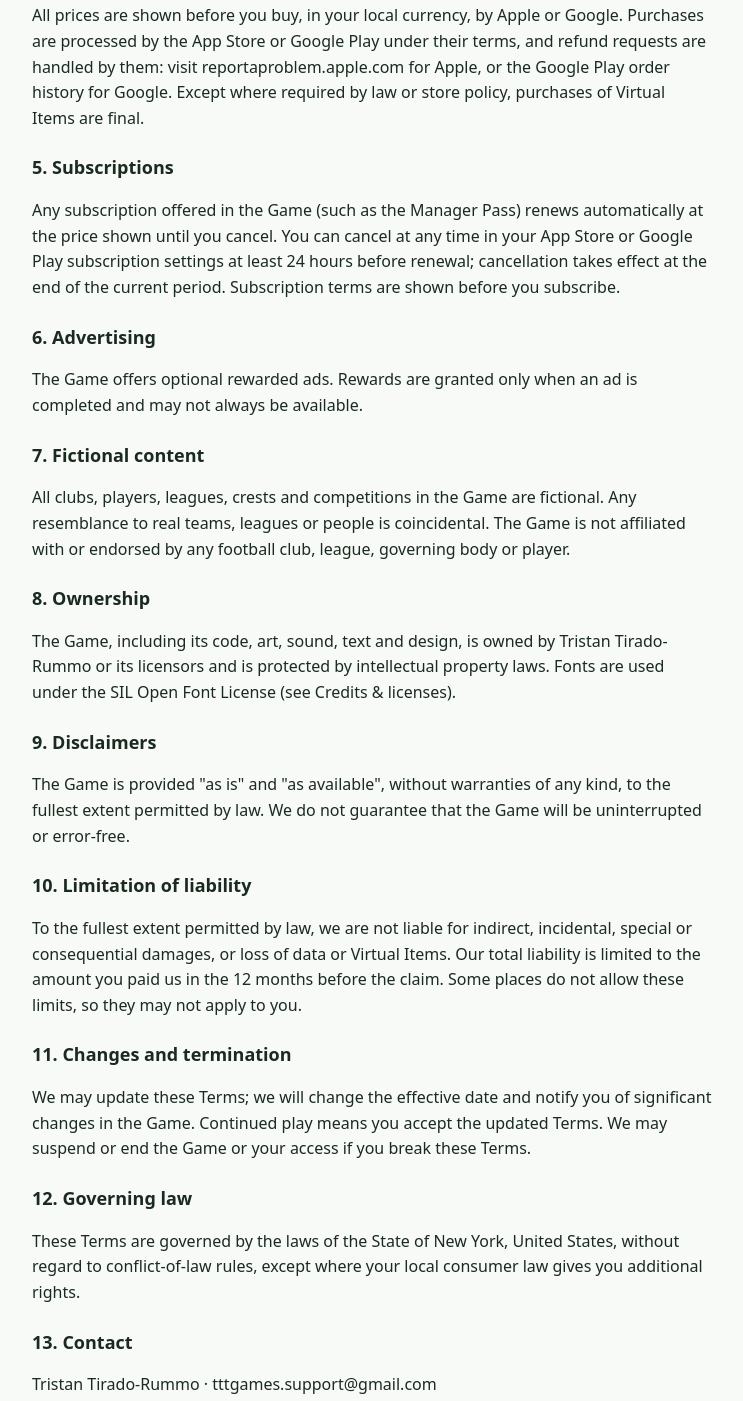
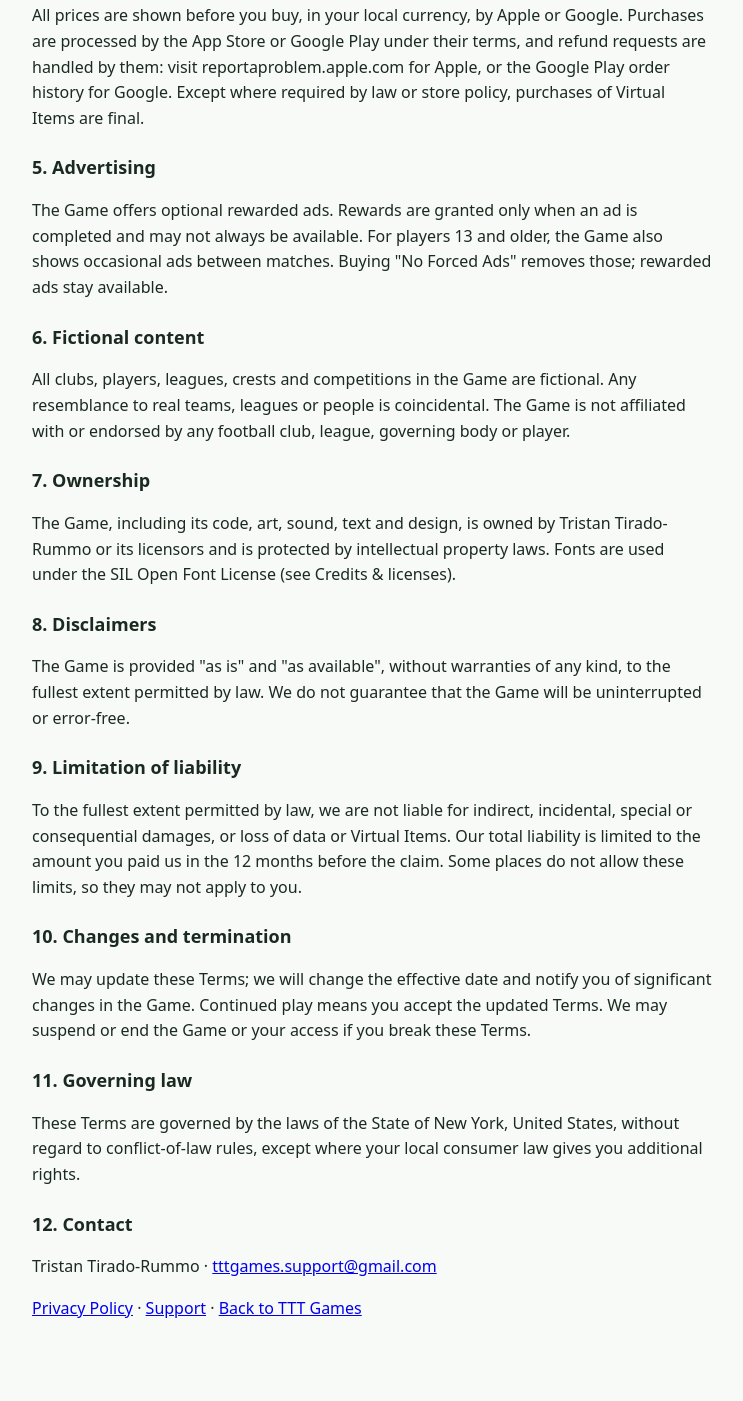
Before and after one commit to tttgames-studio/tttgames-studio.github.io, a plain HTML site: page terms.html in a window 1280 px wide. Shown: the part 770-2171 px from the top of the page, without its empty margins (268-1011 px from the left). Drawn offline with Linux system fonts and the light colour scheme.

Commit message:
Terms of Service matches the game (effective Nov 30, 2026)
Co-Authored-By: Claude Opus 5.5 <noreply@anthropic.com>

```diff
--- a/terms.html
+++ b/terms.html
@@ -1,4 +1,4 @@
-<!DOCTYPE html><html lang="en"><head><meta charset="utf-8"><meta name="viewport" content="width=device-width, initial-scale=1"><title>Club Empire: Terms of Service</title><style>body{font-family:system-ui,-apple-system,sans-serif;max-width:680px;margin:0 auto;padding:24px 18px 60px;line-height:1.6;color:#1b2a20;background:#f7faf6}h1{font-size:28px}h4{font-size:18px;margin:22px 0 6px}.eff{color:#5d6f63}</style></head><body><h1>Club Empire: Terms of Service</h1><p class="eff">Effective October 6, 2026</p>
+<!DOCTYPE html><html lang="en"><head><meta charset="utf-8"><meta name="viewport" content="width=device-width, initial-scale=1"><title>Club Empire: Terms of Service</title><style>body{font-family:system-ui,-apple-system,sans-serif;max-width:680px;margin:0 auto;padding:24px 18px 60px;line-height:1.6;color:#1b2a20;background:#f7faf6}h1{font-size:28px}h4{font-size:18px;margin:22px 0 6px}.eff{color:#5d6f63}</style></head><body><h1>Club Empire: Terms of Service</h1><p class="eff">Effective November 30, 2026</p>
 <p>These Terms of Service ("Terms") govern your use of the Club Empire mobile game (the "Game") provided by Tristan Tirado-Rummo ("we", "us"). By playing, you agree to these Terms and our Privacy Policy. If you do not agree, do not use the Game.</p>
 <h4>1. Eligibility</h4>
 <p>If you are under the age of majority where you live, you may use the Game only with permission from a parent or guardian, who agrees to these Terms on your behalf.</p>
@@ -8,22 +8,22 @@
 <p>Coins, gems, memorabilia, stars, cosmetics and other virtual items ("Virtual Items") are licensed to you, not sold. They have no monetary value, cannot be exchanged for real money or anything of value, and cannot be transferred. We may change, rebalance or remove Virtual Items and game features. Virtual Items are stored on your device; if you delete your data or the Game, they cannot be recovered.</p>
 <h4>4. Purchases and refunds</h4>
 <p>All prices are shown before you buy, in your local currency, by Apple or Google. Purchases are processed by the App Store or Google Play under their terms, and refund requests are handled by them: visit reportaproblem.apple.com for Apple, or the Google Play order history for Google. Except where required by law or store policy, purchases of Virtual Items are final.</p>
-<h4>5. Subscriptions</h4>
-<p>Any subscription offered in the Game (such as the Manager Pass) renews automatically at the price shown until you cancel. You can cancel at any time in your App Store or Google Play subscription settings at least 24 hours before renewal; cancellation takes effect at the end of the current period. Subscription terms are shown before you subscribe.</p>
-<h4>6. Advertising</h4>
-<p>The Game offers optional rewarded ads. Rewards are granted only when an ad is completed and may not always be available.</p>
-<h4>7. Fictional content</h4>
+<h4>5. Advertising</h4>
+<p>The Game offers optional rewarded ads. Rewards are granted only when an ad is completed and may not always be available. For players 13 and older, the Game also shows occasional ads between matches. Buying "No Forced Ads" removes those; rewarded ads stay available.</p>
+<h4>6. Fictional content</h4>
 <p>All clubs, players, leagues, crests and competitions in the Game are fictional. Any resemblance to real teams, leagues or people is coincidental. The Game is not affiliated with or endorsed by any football club, league, governing body or player.</p>
-<h4>8. Ownership</h4>
+<h4>7. Ownership</h4>
 <p>The Game, including its code, art, sound, text and design, is owned by Tristan Tirado-Rummo or its licensors and is protected by intellectual property laws. Fonts are used under the SIL Open Font License (see Credits &amp; licenses).</p>
-<h4>9. Disclaimers</h4>
+<h4>8. Disclaimers</h4>
 <p>The Game is provided "as is" and "as available", without warranties of any kind, to the fullest extent permitted by law. We do not guarantee that the Game will be uninterrupted or error-free.</p>
-<h4>10. Limitation of liability</h4>
+<h4>9. Limitation of liability</h4>
 <p>To the fullest extent permitted by law, we are not liable for indirect, incidental, special or consequential damages, or loss of data or Virtual Items. Our total liability is limited to the amount you paid us in the 12 months before the claim. Some places do not allow these limits, so they may not apply to you.</p>
-<h4>11. Changes and termination</h4>
+<h4>10. Changes and termination</h4>
 <p>We may update these Terms; we will change the effective date and notify you of significant changes in the Game. Continued play means you accept the updated Terms. We may suspend or end the Game or your access if you break these Terms.</p>
-<h4>12. Governing law</h4>
+<h4>11. Governing law</h4>
 <p>These Terms are governed by the laws of the State of New York, United States, without regard to conflict-of-law rules, except where your local consumer law gives you additional rights.</p>
-<h4>13. Contact</h4>
-<p>Tristan Tirado-Rummo · tttgames.support@gmail.com</p>
+<h4>12. Contact</h4>
+<p>Tristan Tirado-Rummo · <a href="mailto:tttgames.support@gmail.com">tttgames.support@gmail.com</a></p>
+
+<p><a href="privacy.html">Privacy Policy</a> · <a href="support.html">Support</a> · <a href="./">Back to TTT Games</a></p>
 </body></html>
```
